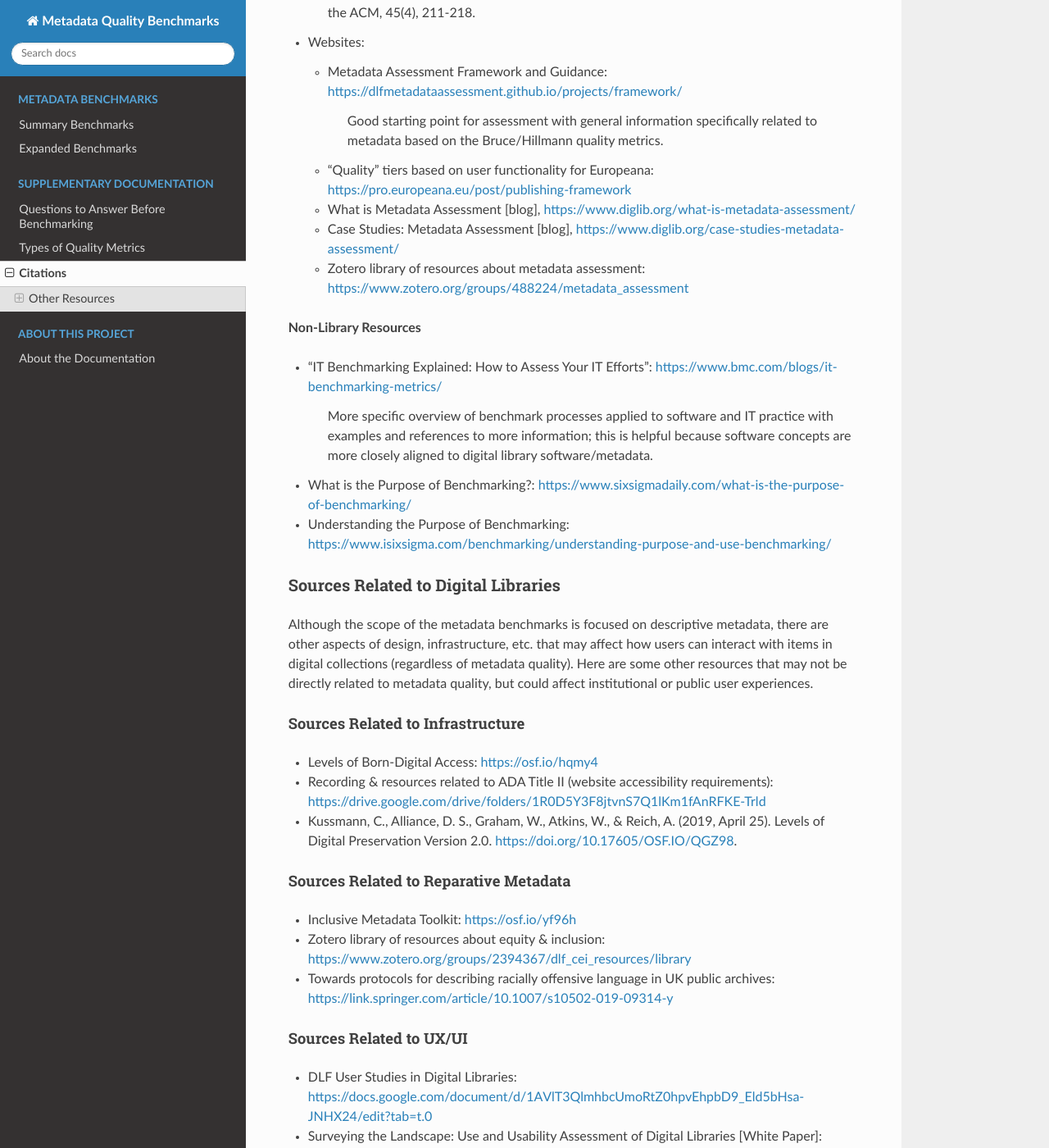
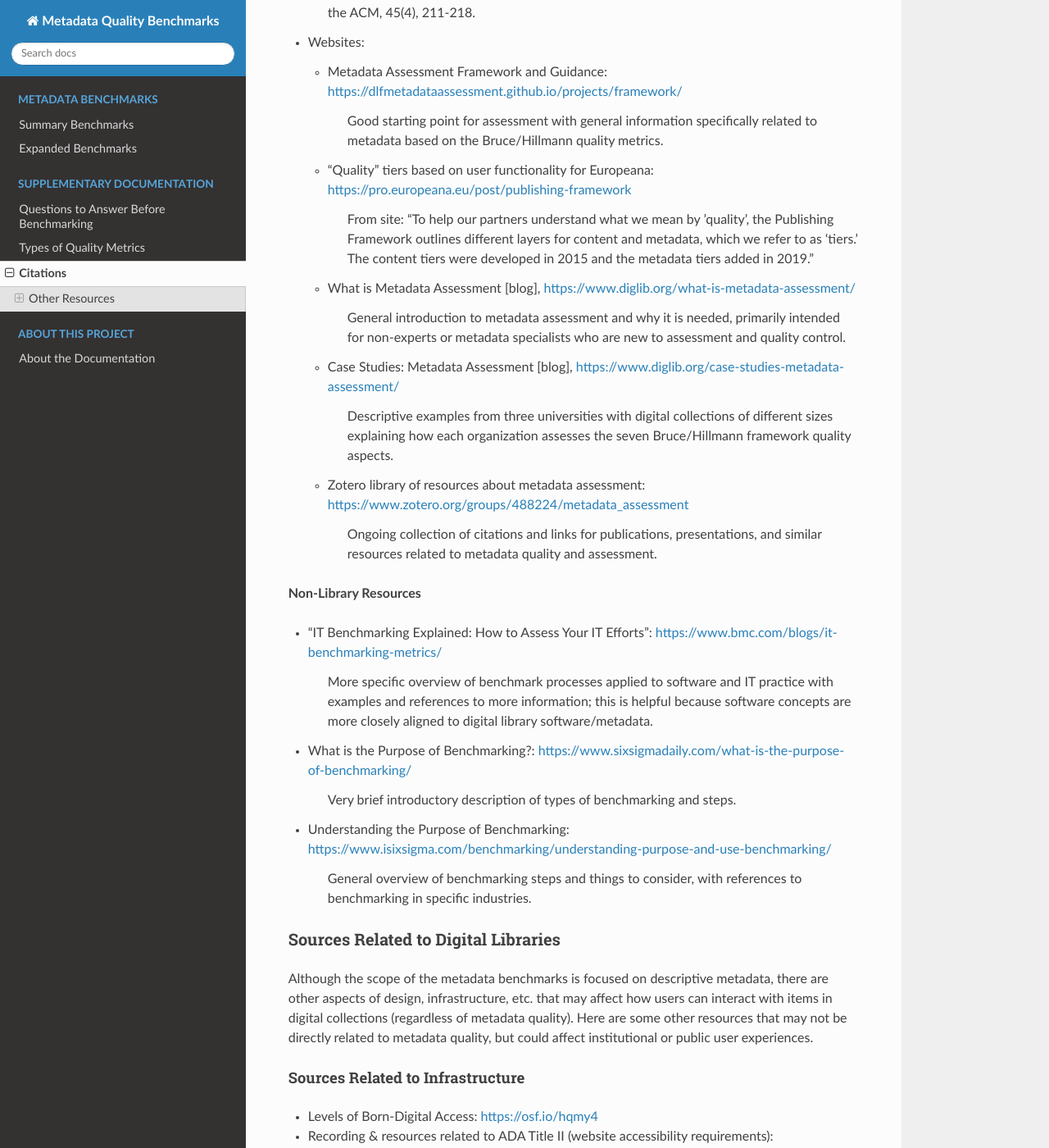
Before and after one commit to DLFMetadataAssessment/MetadataQualityBenchmarks, a Sphinx documentation site: the page built from doc/citations.rst, in a window 1280 px wide and 1400 px high, scrolled down 1018 px. Shown: the whole window at 82% size. Built offline with Sphinx 7.4.7 and the Read the Docs theme 3.1.0, drawn with Linux system fonts in a browser that asks for light colours.

Commit message:
Update citations.rst
Add commentary to benchmarking resources

```diff
--- a/doc/citations.rst
+++ b/doc/citations.rst
@@ -35,19 +35,41 @@ Sources Related to Benchmarking
             Good starting point for assessment with general information specifically related to metadata based on the Bruce/Hillmann quality metrics.
 
     -   “Quality” tiers based on user functionality for Europeana: https://pro.europeana.eu/post/publishing-framework
+
+            From site: "To help our partners understand what we mean by ’quality’, the Publishing Framework
+            outlines different layers for content and metadata, which we refer to as ‘tiers.’ The content
+            tiers were developed in 2015 and the metadata tiers added in 2019."
+
     -   What is Metadata Assessment [blog], https://www.diglib.org/what-is-metadata-assessment/
+
+            General introduction to metadata assessment and why it is needed, primarily intended for
+            non-experts or metadata specialists who are new to assessment and quality control.
+
     -   Case Studies: Metadata Assessment [blog], https://www.diglib.org/case-studies-metadata-assessment/
+
+            Descriptive examples from three universities with digital collections of different sizes explaining
+            how each organization assesses the seven Bruce/Hillmann framework quality aspects.
+
     -   Zotero library of resources about metadata assessment: https://www.zotero.org/groups/488224/metadata_assessment
+
+            Ongoing collection of citations and links for publications, presentations, and similar resources related to
+            metadata quality and assessment.
 
 
 **Non-Library Resources**
 
 -   “IT Benchmarking Explained: How to Assess Your IT Efforts”: https://www.bmc.com/blogs/it-benchmarking-metrics/
 
-        More specific overview of benchmark processes applied to software and IT practice with examples and references to more information; this is helpful because software concepts are more closely aligned to digital library software/metadata.
+        More specific overview of benchmark processes applied to software and IT practice with examples and references to more information;
+        this is helpful because software concepts are more closely aligned to digital library software/metadata.
 
 -   What is the Purpose of Benchmarking?: https://www.sixsigmadaily.com/what-is-the-purpose-of-benchmarking/
+
+        Very brief introductory description of types of benchmarking and steps.
+
 -   Understanding the Purpose of Benchmarking: https://www.isixsigma.com/benchmarking/understanding-purpose-and-use-benchmarking/
+
+        General overview of benchmarking steps and things to consider, with references to benchmarking in specific industries.
 
 
 
```
